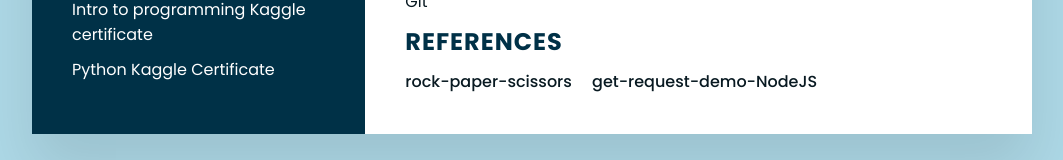
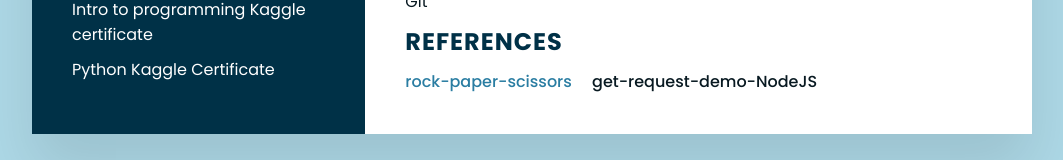
Before and after one commit to jeffureta/responsive-resume03, a plain HTML site: page index.html in a window 1280 px wide. In both pictures the pointer is over the link "rock-paper-scissors". Shown: the part 916-1076 px from the top of the page, without its empty margins (108-1171 px from the left). Drawn offline with nearby package versions, Linux system fonts and the light colour scheme.

Commit message:
Edited style.css
Added alternative color to reference links on mouse hover.

```diff
--- a/style.css
+++ b/style.css
@@ -306,13 +306,8 @@ p {
 
 .references .list__link {color: var(--text-color);}
 
-.references ul li:hover {}
+.references ul li a:hover {color: var(--text-alt-color-2)}
 
-/* .references ul li .fa {
-    color: #03a9f4;
-    font-size: 18px;
-    width: 20px;
-} */
 
 @media (max-width: 1000px) {
     .container {
```
